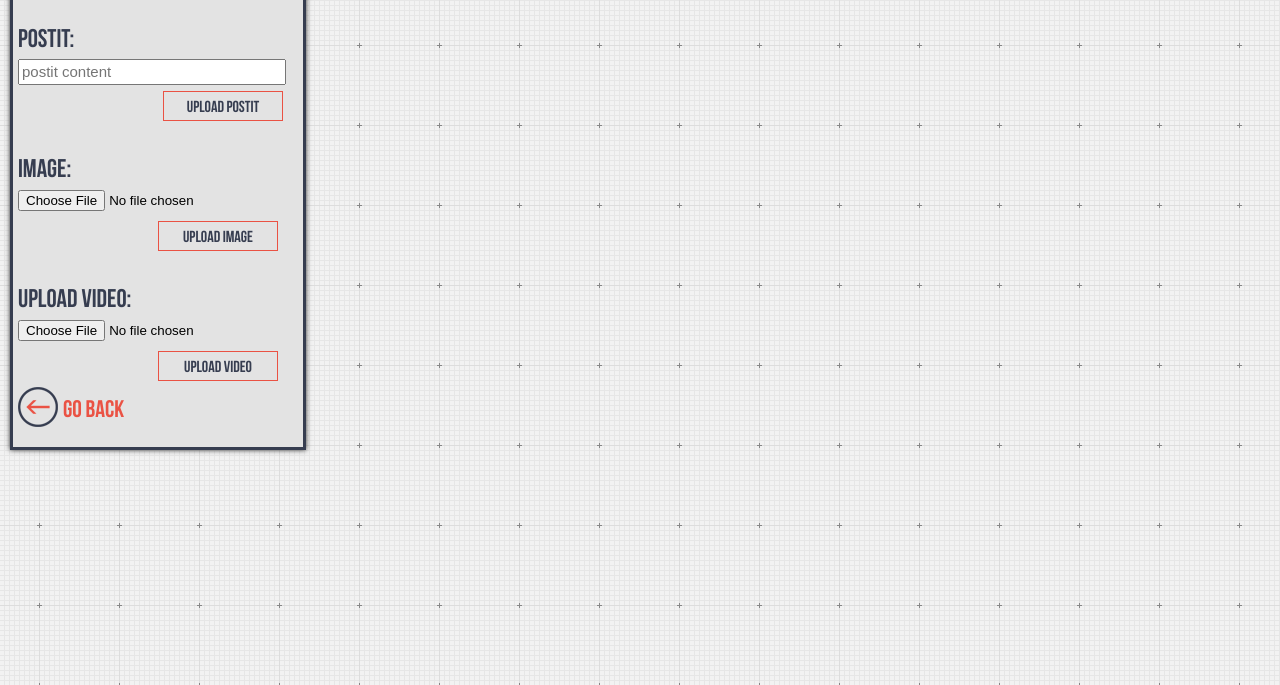
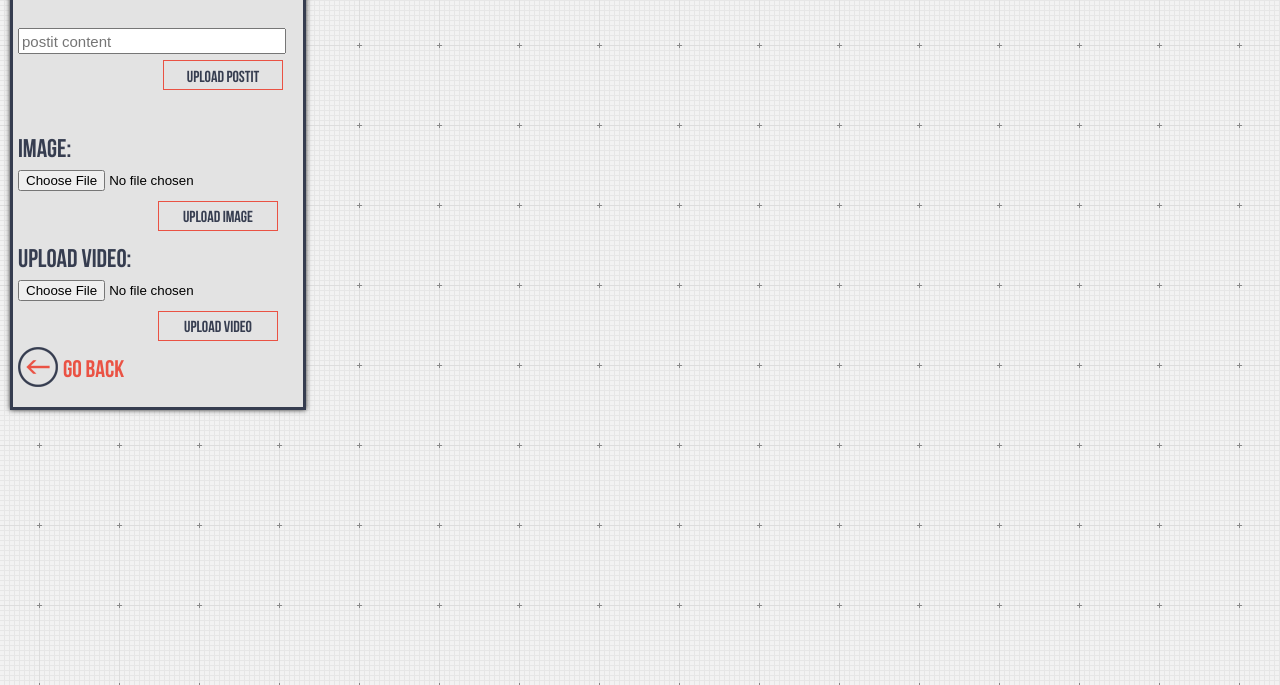
Before and after one commit to SanderBossuyt/WhiteBoard, a PHP site: page /index.php?page=drawing in a window 1280 px wide. Shown: the part 115-800 px from the top of the page. Run offline with PHP 8.4, Linux system fonts and the light colour scheme; data that the repository does not hold is empty; some libraries are stand-ins or nearby versions.

Commit message:
ajax postit fix

```diff
--- a/view/whiteboards/drawing.php
+++ b/view/whiteboards/drawing.php
@@ -4,8 +4,6 @@
     <p><span> aangemaakt op : </span><?php echo $board['creation_date'] ?></p>
 
     <form action="index.php?page=drawing&amp;id=<?php echo $_GET['id']; ?>" method="post" class="form-horizontal" id="formuploadpostit" enctype="multipart/form-data">
-
-            <label>Postit:</label>
 
             <div class="input text">
                 <label>
@@ -20,8 +18,6 @@
 
     </form>
 
-
-    <div class="dummy"></div>
 
 
       <form action="index.php?page=drawing&amp;id=<?php echo $_GET['id']; ?>" method="post" id="formuploadimage" enctype="multipart/form-data">
@@ -39,9 +35,6 @@
 
                 <input type="submit" name="action" value="upload image" class="uploadimage">
      </form>
-
-
-    <div class="dummy"></div>
 
 
     <form action="index.php?page=drawing&amp;id=<?php echo $_GET['id']; ?>" method="post" class="form-horizontal" id="formuploadvideo" enctype="multipart/form-data">
@@ -63,14 +56,13 @@
 
     </form>
 
-    <div class="dummy"></div>
 
     <div id="back_button"><a href="index.php?page=detail">Go back</a></div>
 
 </div>
 
 
-<br/>
+<br />
 
 <div class="whiteboard">
 
```
